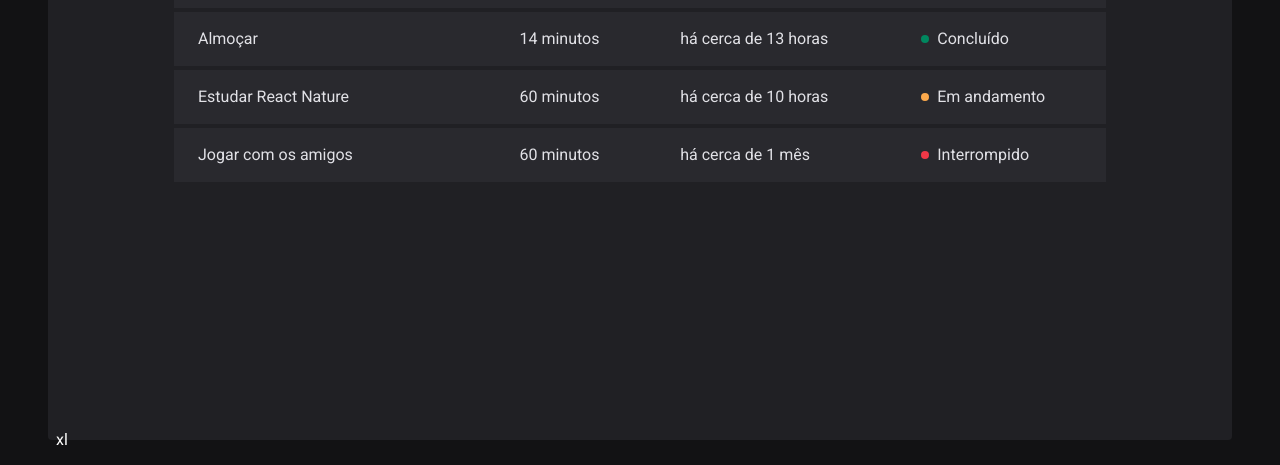
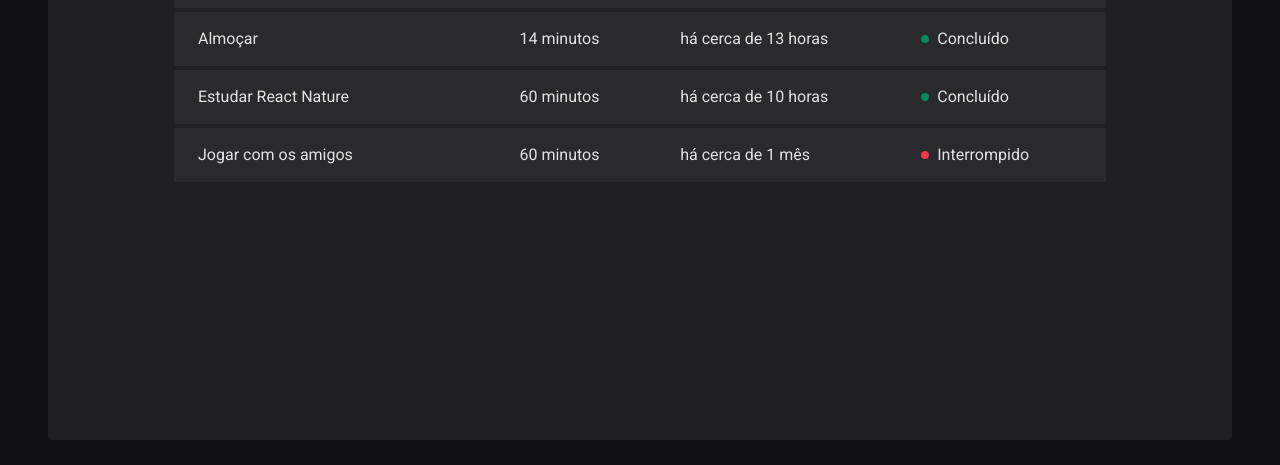
Before and after one commit to luksquitos/ignite-timer, a React (Vite) app: page /history in a window 1280 px wide. Shown: the part 332-797 px from the top of the page. Built offline with nearby package versions, Linux system fonts and the light colour scheme.

Commit message:
feat: first context for tasks

```diff
--- a/src/components/App.tsx
+++ b/src/components/App.tsx
@@ -1,17 +1,51 @@
+import { TasksContextProvider } from "../contexts/TasksContext"
 import { Router } from "../Router"
 import { BrowserRouter } from "react-router-dom"
-import TailwindBreakpoint from "./TailwindBreakpoint"
+import { TaskProps } from "./Task"
+// import TailwindBreakpoint from "./TailwindBreakpoint"
 // CTRL + SHIPT + P
 // TypeScript Remove all unused imports
+
+const tasksJson: TaskProps[] = [
+  {
+    "id": "asdf",
+    "description": "Treinando meu dragão",
+    "status": "finished",
+    "minutesAmount": 60,
+    "createdAt": new Date("2025-01-10 10:00:00")
+  },
+  {
+    "id": "asdfg",
+    "description": "Almoçar",
+    "status": "finished",
+    "minutesAmount": 14,
+    "createdAt": new Date("2025-06-18 12:00:00")
+  },
+  {
+    "id": "asdfgh",
+    "description": "Estudar React Nature",
+    "status": "finished",
+    "minutesAmount": 60,
+    "createdAt": new Date("2025-06-18 15:00:00")
+  },
+  {
+    "id": "asdfghjk",
+    "description": "Jogar com os amigos",
+    "status": "canceled",
+    "minutesAmount": 60,
+    "createdAt": new Date("2025-05-10 16:14:00")
+  },
+]
 
 export function App() {
 
   return (
     <BrowserRouter>
-      <main className="bg-gray1 h-screen flex justify-center items-center">
-        <TailwindBreakpoint/>
-        <Router />
-      </main>
+        <main className="bg-gray1 h-screen flex justify-center items-center">
+          <TasksContextProvider initial={tasksJson}>
+            <Router />
+          </TasksContextProvider>
+        </main>
     </BrowserRouter>
   )
 }
--- a/src/components/Task.tsx
+++ b/src/components/Task.tsx
@@ -1,8 +1,8 @@
 import { formatDistanceToNow } from "date-fns"
 import { ptBR } from "date-fns/locale"
 
-interface TaskProps {
-  id: number,
+export interface TaskProps {
+  id: string,
   description: string,
   status: "pending" | "canceled" | "finished"
   createdAt: Date,
--- a/src/components/TaskBoard.tsx
+++ b/src/components/TaskBoard.tsx
@@ -1,37 +1,10 @@
+import { useTasks } from "../contexts/TasksContext";
 import { Task } from "./Task";
 
-const tasksJson = [
-  {
-    "id": 1,
-    "description": "Treinando meu dragão",
-    "status": "finished",
-    "minutesAmount": 60,
-    "createdAt": new Date("2025-01-10 10:00:00")
-  },
-  {
-    "id": 2,
-    "description": "Almoçar",
-    "status": "finished",
-    "minutesAmount": 14,
-    "createdAt": new Date("2025-06-18 12:00:00")
-  },
-  {
-    "id": 3,
-    "description": "Estudar React Nature",
-    "status": "pending",
-    "minutesAmount": 60,
-    "createdAt": new Date("2025-06-18 15:00:00")
-  },
-  {
-    "id": 4,
-    "description": "Jogar com os amigos",
-    "status": "canceled",
-    "minutesAmount": 60,
-    "createdAt": new Date("2025-05-10 16:14:00")
-  },
-]
 
 export function TaskBoard(){
+  const {tasks} = useTasks()
+
   return (
     <section>
       <header className="mt-8 px-6 w-full h-[54px] bg-gray3 text-gray7 grid grid-cols-11 rounded-tl-lg rounded-tr-lg">
@@ -42,7 +15,7 @@ export function TaskBoard(){
       </header>
       <section className="w-full h-[408px] overflow-y-auto">
         {
-          tasksJson.map((task) => {
+          tasks.map((task) => {
             return (
               <Task
                 id={task.id}
--- /dev/null
+++ b/src/contexts/TasksContext.tsx
@@ -0,0 +1,28 @@
+import { createContext, Dispatch, ReactNode, SetStateAction, useContext, useState } from "react"
+import { TaskProps } from "../components/Task"
+
+interface TasksContextInterface {
+    tasks: TaskProps[],
+    setTasks: Dispatch<SetStateAction<TaskProps[]>>
+}
+
+const TasksContext = createContext<TasksContextInterface | undefined>(undefined)
+
+export function TasksContextProvider({initial, children}: {initial: TaskProps[]; children: ReactNode}){
+    const [tasks, setTasks] = useState<TaskProps[]>(initial)
+
+    return (
+        <TasksContext.Provider value={{tasks, setTasks}}>
+            {children}
+        </TasksContext.Provider>
+    )
+}
+
+export function useTasks(){
+    const context = useContext(TasksContext)
+    if (!context){
+        throw new Error("useTasks must be used inside a bagre")
+    }
+
+    return context
+}
--- a/src/pages/Home.tsx
+++ b/src/pages/Home.tsx
@@ -6,6 +6,8 @@ import { zodResolver } from "@hookform/resolvers/zod";
 import * as zod from 'zod';
 import { useEffect, useState } from "react";
 import { subSeconds } from "date-fns";
+import { useTasks } from "../contexts/TasksContext";
+import { TaskProps } from "../components/Task";
 
 
 const createNewTaskValidationSchema = zod.object({
@@ -15,16 +17,6 @@ const createNewTaskValidationSchema = zod.object({
     .max(60, "O número máximo é 60")
 })
 
-interface Task {
-  "id": string, //
-  "description": string,
-  "minutesAmount": number,
-}
-
-// interface newTaskFormData {
-//   "task": string,
-//   "numberInput": number,
-// }
 
 type newTaskFormData = zod.infer<typeof createNewTaskValidationSchema>
 
@@ -36,21 +28,23 @@ export function Home(){
       "numberInput": 0
     }
   });
-  const [tasks, setTask] = useState<Task[]>([])
-  const [activeTask, setActiveTask] = useState<Task | null>(null)
+  const {tasks, setTasks} = useTasks()
+  const [activeTask, setActiveTask] = useState<TaskProps | null>(null)
   const [timerCountdown, setTimerCountDown] = useState<Date | null>(null)
   const buttonDisabled = !watch("task")
   const hasActiveTask = Boolean(activeTask)
 
   function createNewTask(data: newTaskFormData){
     const id = String(new Date().getTime())
-    const newTask: Task = {
+    const newTask: TaskProps = {
       "id": id,
       "description": data.task,
-      "minutesAmount": data.numberInput
+      "minutesAmount": data.numberInput,
+      "createdAt": new Date(),
+      "status": "pending"
     }
     // setTask([...tasks, newTask]) // Não garante o estado atual do objeto.
-    setTask((state) => [...state, newTask]) // Garante o estado atual do objeto
+    setTasks((task) => [newTask, ...tasks]) // Garante o estado atual do objeto
     setActiveTask(newTask)
     //genius
     setTimerCountDown(new Date(`November 10, 00:${newTask.minutesAmount}:00`))
@@ -86,7 +80,7 @@ export function Home(){
           }
           return null;
         });
-      }, 1000);
+      }, 100);
 
       // Limpa o intervalo quando o componente é desmontado ou o timerCountdown muda
       return () => clearInterval(interval);
```
